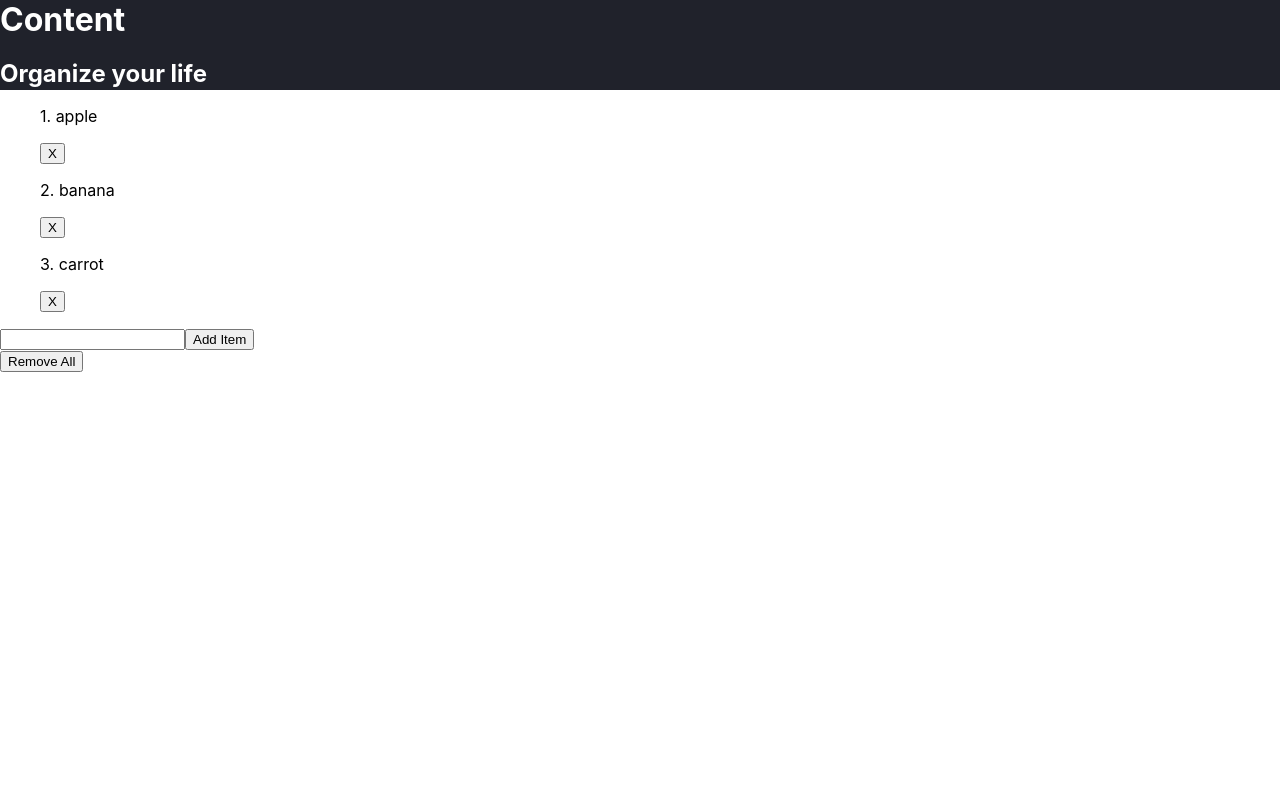
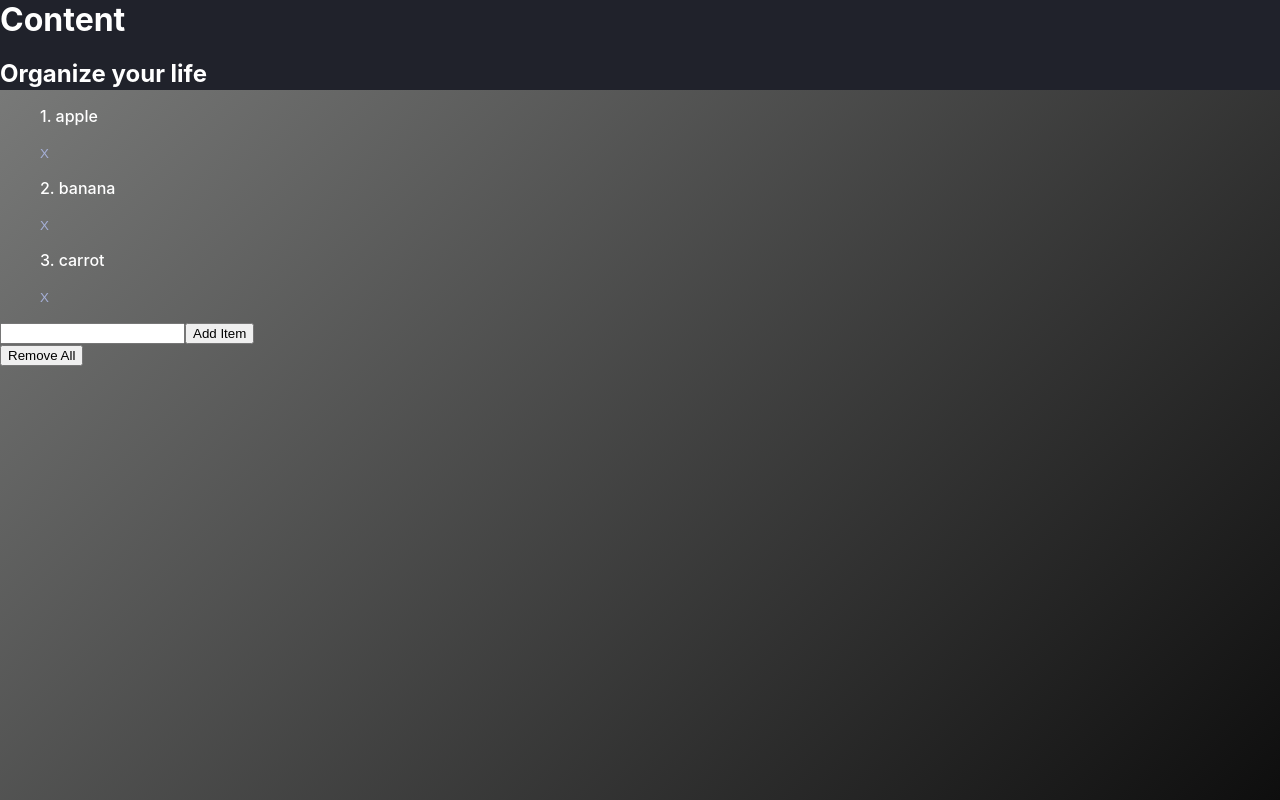
Before and after one commit to bradleyGamiMarques/TODO, a React (Create React App) app: page / in a window 1280 px wide. Built offline with nearby package versions, Linux system fonts and the light colour scheme.

Commit message:
added some css styling to the application.

```diff
--- a/src/App.css
+++ b/src/App.css
@@ -1,32 +1,9 @@
 .App {
-  text-align: center;
+  background: #7d7e7d; /* Old browsers */
+  background: -moz-linear-gradient(-45deg, #7d7e7d 0%, #0e0e0e 100%); /* FF3.6-15 */
+  background: -webkit-linear-gradient(-45deg, #7d7e7d 0%,#0e0e0e 100%); /* Chrome10-25,Safari5.1-6 */
+  background: linear-gradient(135deg, #7d7e7d 0%,#0e0e0e 100%); /* W3C, IE10+, FF16+, Chrome26+, Opera12+, Safari7+ */
+  filter: progid:DXImageTransform.Microsoft.gradient( startColorstr='#7d7e7d', endColorstr='#0e0e0e',GradientType=1 ); /* IE6-9 fallback on horizontal gradient */
+width: 100vw;
+height: 100vh;
 }
-
-.App-logo {
-  animation: App-logo-spin infinite 20s linear;
-  height: 40vmin;
-}
-
-.App-header {
-  background-color: #282c34;
-  min-height: 100vh;
-  display: flex;
-  flex-direction: column;
-  align-items: center;
-  justify-content: center;
-  font-size: calc(10px + 2vmin);
-  color: white;
-}
-
-.App-link {
-  color: #61dafb;
-}
-
-@keyframes App-logo-spin {
-  from {
-    transform: rotate(0deg);
-  }
-  to {
-    transform: rotate(360deg);
-  }
-}
--- a/src/App.js
+++ b/src/App.js
@@ -3,6 +3,7 @@ import AddListItem from './components/AddListItem';
 import List from './components/List';
 import Header from './components/Header';
 import RemoveAllListItems from './components/RemoveAllListItems';
+import './App.css'
 
 class App extends Component {
   state = {
@@ -40,7 +41,7 @@ class App extends Component {
 
   render() {
     return (
-      <div>
+      <div className={'App'}>
         <Header />
         <List todoListArray={this.state.todoListArray} removeListItem={this.removeListItem} />
         <AddListItem addListItem={this.addListItem} />
--- a/src/components/List/List.css
+++ b/src/components/List/List.css
@@ -1,3 +1,8 @@
 ul{
     list-style-type: none;
 }
+
+li{
+    color: #FFF;
+    font-weight: 500;
+}
--- a/src/components/ListItem/ListItem.js
+++ b/src/components/ListItem/ListItem.js
@@ -6,7 +6,7 @@ class ListItem extends Component {
         return (
             <div>
                 <p>{count}. {item}</p>
-                <button onClick={() => removeListItem(item)}>X</button>
+                <button className="button--link" onClick={() => removeListItem(item)}>X</button>
             </div>
         )
     }
--- a/src/components/ListItem/listItem.css
+++ b/src/components/ListItem/listItem.css
@@ -0,0 +1,6 @@
+.button--link{
+    background:none;
+    border:none;
+    color: #a5afd7;
+    padding:0;
+}
```
